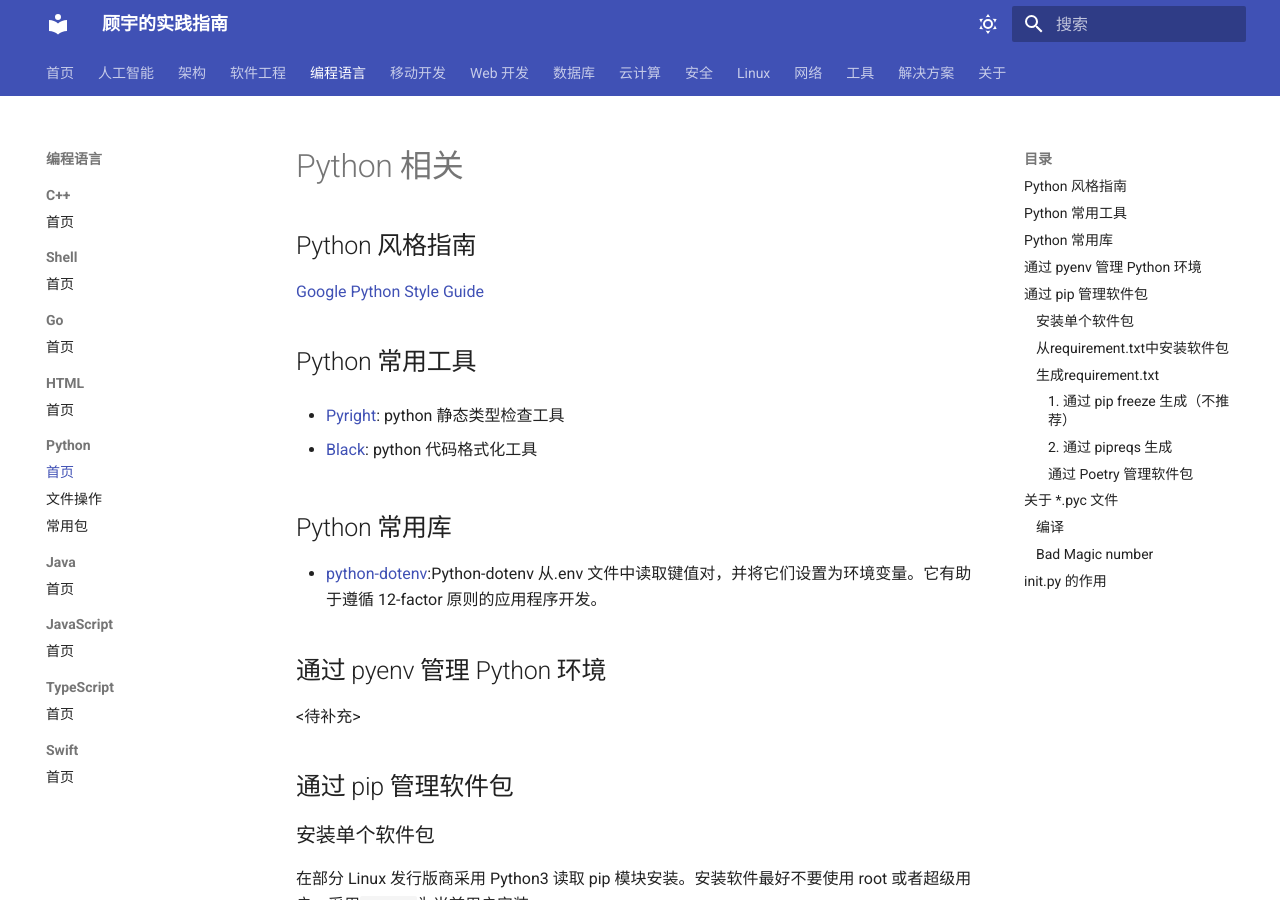
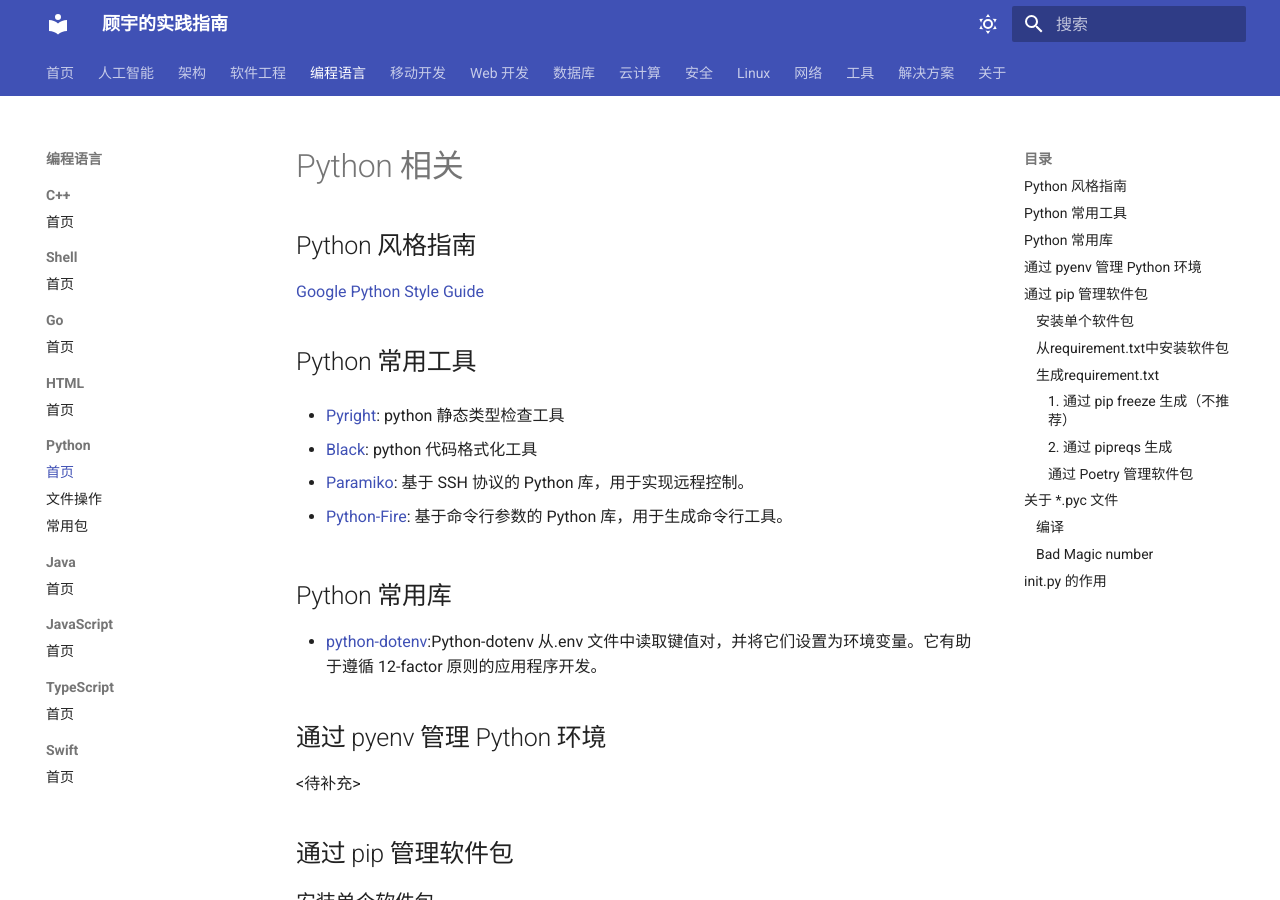
Before and after one commit to wizardbyron/guides, an MkDocs documentation site: the page built from docs/programming/python/index.md, in a window 1280 px wide and 900 px high. Built offline with MkDocs 1.6.1 and Material for MkDocs 9.7.7, drawn with Linux system fonts in a browser that asks for light colours.

Commit message:
add python-fire, paramiko and abseil

```diff
--- a/docs/programming/python/index.md
+++ b/docs/programming/python/index.md
@@ -10,6 +10,10 @@
 - [Pyright](https://github.com/microsoft/pyright): python 静态类型检查工具
 
 - [Black](https://github.com/psf/black): python 代码格式化工具
+
+- [Paramiko](https://github.com/paramiko/paramiko): 基于 SSH 协议的 Python 库，用于实现远程控制。
+
+- [Python-Fire](https://github.com/google/python-fire): 基于命令行参数的 Python 库，用于生成命令行工具。
 
 ## Python 常用库
 
```
Also changed, not shown: docs/programming/cpp/index.md (+4 -0 lines).
